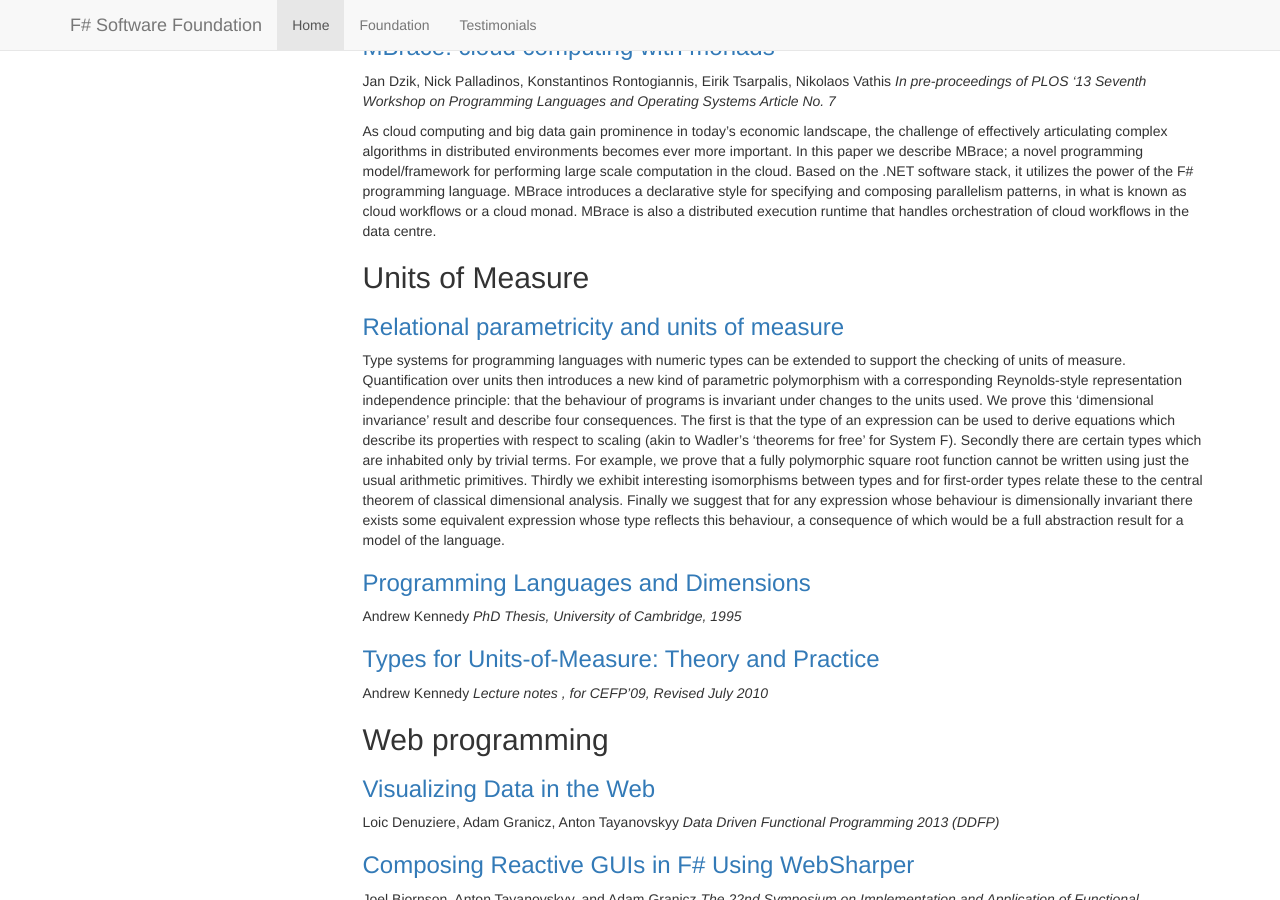
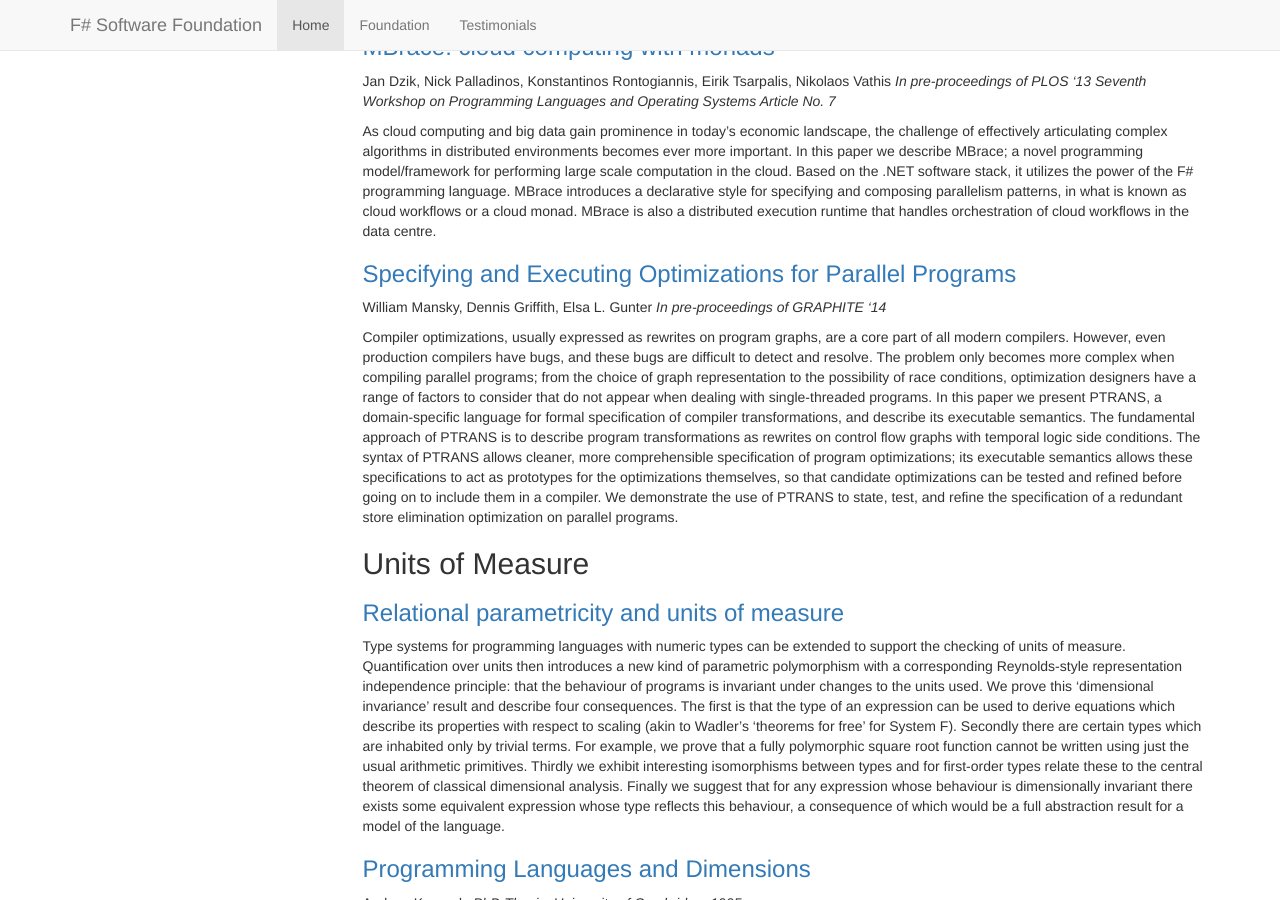
Before and after one commit to fsharp/fsharp.org, a Jekyll site: the page built from teaching/research.md, in a window 1280 px wide and 900 px high, scrolled down 4517 px. Built offline with Jekyll 4.4.1, drawn with Linux system fonts in a browser that asks for light colours; nearby versions of some CDN libraries; some web fonts are replaced; comment, search, counter and statistics services are not loaded.

Commit message:
Add description of our GRAPHITE 14 paper
We used F# with Z3 integration to define a new domain-specific language for specifying compiler transformations across multiple intermediate languages.

```diff
--- a/teaching/research.md
+++ b/teaching/research.md
@@ -294,7 +294,12 @@ _In pre-proceedings of PLOS '13 Seventh Workshop on Programming Languages and Op
 
 As cloud computing and big data gain prominence in today's economic landscape, the challenge of effectively articulating complex algorithms in distributed environments becomes ever more important. In this paper we describe MBrace; a novel programming model/framework for performing large scale computation in the cloud. Based on the .NET software stack, it utilizes the power of the F# programming language. MBrace introduces a declarative style for specifying and composing parallelism patterns, in what is known as cloud workflows or a cloud monad. MBrace is also a distributed execution runtime that handles orchestration of cloud workflows in the data centre.
 
+### [Specifying and Executing Optimizations for Parallel Programs](http://web.engr.illinois.edu/~mansky1/exec.pdf)
 
+William Mansky, Dennis Griffith, Elsa L. Gunter
+_In pre-proceedings of GRAPHITE '14_
+
+Compiler optimizations, usually expressed as rewrites on program graphs, are a core part of all modern compilers. However, even production compilers have bugs, and these bugs are difficult to detect and resolve. The problem only becomes more complex when compiling parallel programs; from the choice of graph representation to the possibility of race conditions, optimization designers have a range of factors to consider that do not appear when dealing with single-threaded programs. In this paper we present PTRANS, a domain-specific language for formal specification of compiler transformations, and describe its executable semantics. The fundamental approach of PTRANS is to describe program transformations as rewrites on control flow graphs with temporal logic side conditions. The syntax of PTRANS allows cleaner, more comprehensible specification of program optimizations; its executable semantics allows these specifications to act as prototypes for the optimizations themselves, so that candidate optimizations can be tested and refined before going on to include them in a compiler. We demonstrate the use of PTRANS to state, test, and refine the specification of a redundant store elimination optimization on parallel programs.
 
 ## Units of Measure
 
```
